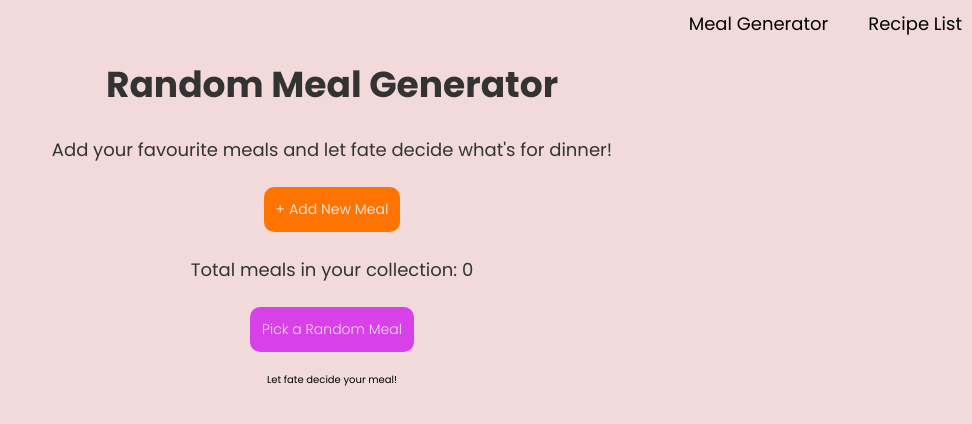
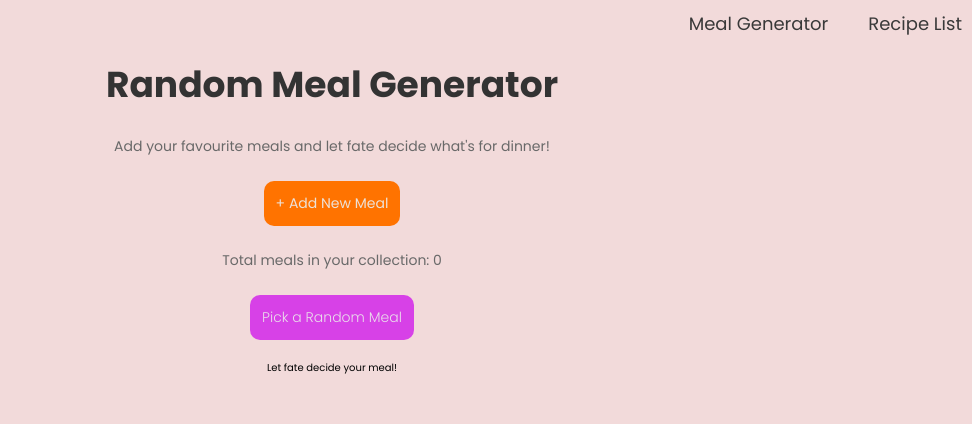
Before and after one commit to christianyarwood62/random-recipe-generator, a React (Vite) app: page / in a window 1280 px wide. Shown: the top 424 px of the page, without its empty margins (308-1280 px from the left). Built offline with nearby package versions, Linux system fonts and the light colour scheme; no server answers; the database is empty.

Commit message:
Correct spacing in mealDisplay component

```diff
--- a/src/features/MealDisplay.jsx
+++ b/src/features/MealDisplay.jsx
@@ -4,10 +4,12 @@ function MealDisplay({ randomRecipe }) {
   return (
     <div className={styles.mealContainer}>
       <h1>Tonight's Meal</h1>
-      <img className={styles.recipeImage} src={randomRecipe.image_url} />
-      <div className={styles.mealHeader}>
-        <h2>{randomRecipe.title}</h2>
-        <p>Category: {randomRecipe.category}</p>
+      <div className={styles.displayTop}>
+        <img className={styles.recipeImage} src={randomRecipe.image_url} />
+        <div className={styles.mealHeader}>
+          <h2>{randomRecipe.title}</h2>
+          <p className="lightText">Category: {randomRecipe.category}</p>
+        </div>
       </div>
       <p className={styles.mealSteps}>{randomRecipe.steps}</p>
     </div>
--- a/src/features/MealDisplay.module.css
+++ b/src/features/MealDisplay.module.css
@@ -1,14 +1,30 @@
 .recipeImage {
   width: clamp(100px, 50%, 300px);
+  border-radius: 1rem;
 }
 
 .mealContainer {
+  display: flex;
+  flex-direction: column;
+  gap: 2rem;
   background-color: var(--beige);
   border-radius: 1rem;
   border: rgba(181, 42, 194, 0.326) solid 4px;
   padding: 2rem;
 }
 
+.mealHeader {
+  display: flex;
+  flex-direction: column;
+  gap: 2rem;
+}
+
 .mealSteps {
   font-size: 1.4rem;
 }
+
+.displayTop {
+  display: flex;
+  justify-content: space-around;
+  align-items: center;
+}
--- a/src/index.css
+++ b/src/index.css
@@ -38,7 +38,7 @@ h3 {
 
 p,
 label {
-  font-size: 1.8rem;
+  font-size: 1.4rem;
   color: #333;
 }
 
@@ -73,7 +73,12 @@ button {
 a {
   all: unset;
   font-size: 1.8rem;
+  color: rgb(57, 57, 57);
 }
 
 a:hover {
 }
+
+.lightText {
+  color: rgb(105, 105, 105);
+}
--- a/src/pages/RecipePage.jsx
+++ b/src/pages/RecipePage.jsx
@@ -39,7 +39,7 @@ function RecipePage() {
           <Spinner />
         ) : (
           <>
-            <p>
+            <p className="lightText">
               Add your favourite meals and let fate decide what's for dinner!
             </p>
             <button
@@ -49,7 +49,9 @@ function RecipePage() {
             >
               + Add New Meal
             </button>
-            <p>Total meals in your collection: {recipes?.recipes?.length}</p>
+            <p className="lightText">
+              Total meals in your collection: {recipes?.recipes?.length}
+            </p>
             <button className="main-button" onClick={handleChooseRandomRecipe}>
               Pick a Random Meal
             </button>
```
